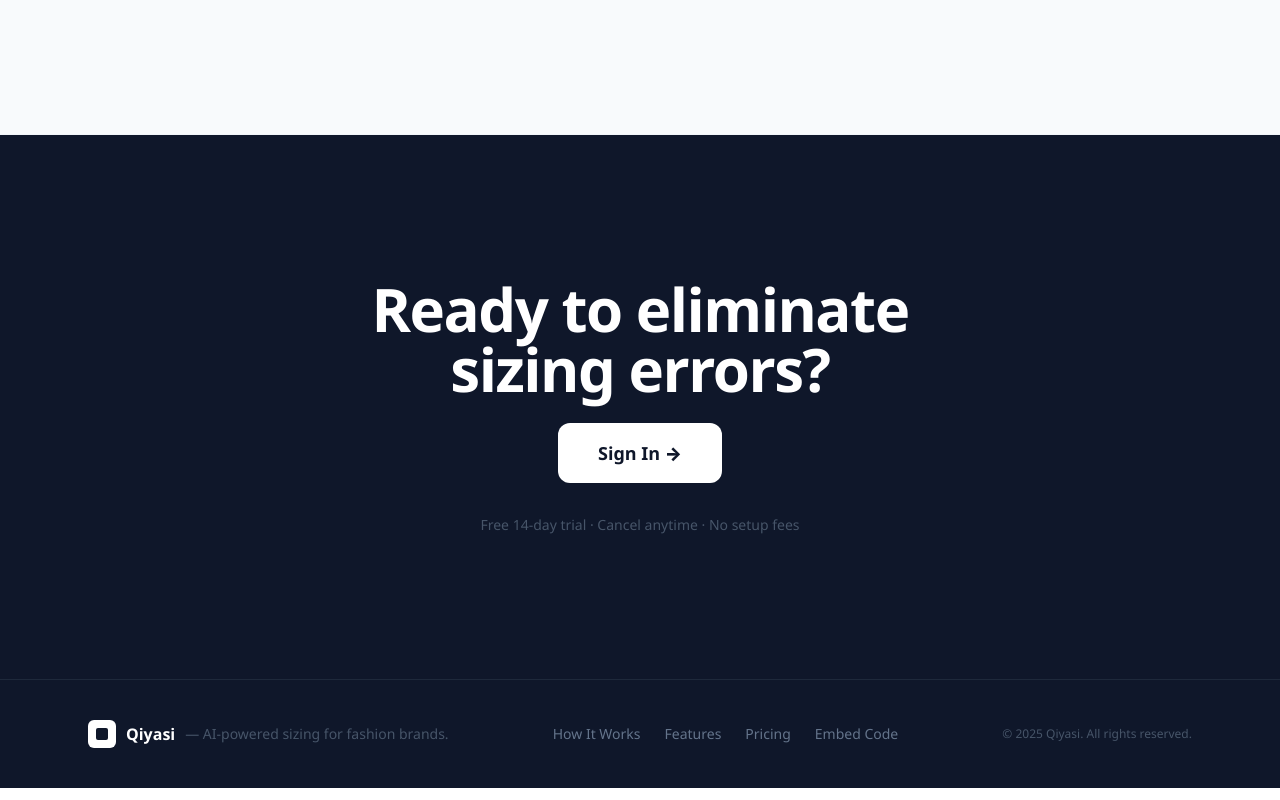
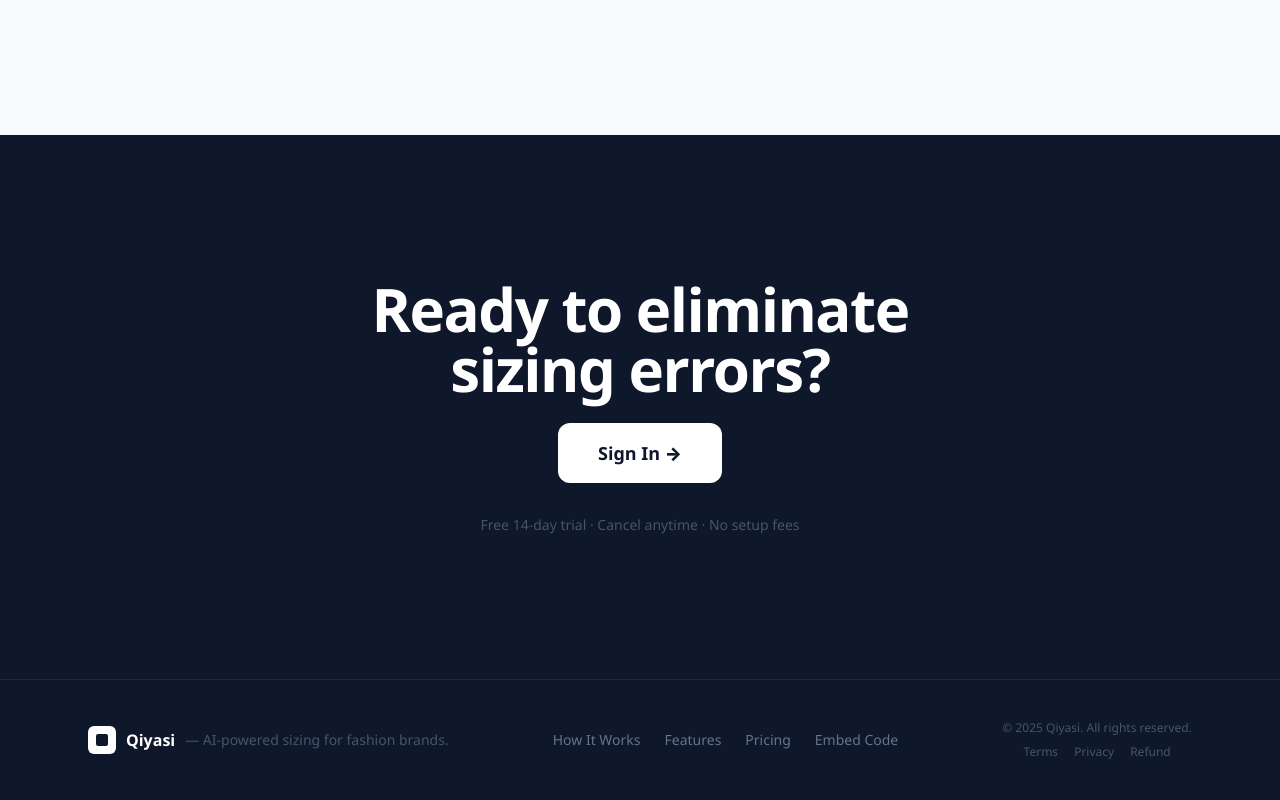
Before and after one commit to ljidanouar7-sys/qiyasi, a Next.js app: page / in a window 1280 px wide. Shown: the part 4733-5533 px from the top of the page. Built offline with nearby package versions, Linux system fonts and the light colour scheme.

Commit message:
feat: add legal links to footer

```diff
--- a/app/page.tsx
+++ b/app/page.tsx
@@ -755,7 +755,7 @@ export default function LandingPage() {
             <span className="font-black text-white">{t.nav.logo}</span>
             <span className="text-slate-600 text-sm">— {t.footer.tagline}</span>
           </div>
-          <div className="flex gap-6 text-sm text-slate-500">
+          <div className="flex flex-wrap justify-center gap-6 text-sm text-slate-500">
             {[
               ["/how-it-works", t.footer.links[0]],
               ["/features",     t.footer.links[1]],
@@ -765,7 +765,14 @@ export default function LandingPage() {
               <Link key={href} href={href} className="hover:text-white transition">{label}</Link>
             ))}
           </div>
-          <p className="text-slate-600 text-xs">{t.footer.copy}</p>
+          <div className="flex flex-col items-center gap-2">
+            <p className="text-slate-600 text-xs">{t.footer.copy}</p>
+            <div className="flex gap-4 text-xs text-slate-600">
+              <Link href="/terms"   className="hover:text-slate-400 transition">{isAr ? "شروط الخدمة" : "Terms"}</Link>
+              <Link href="/privacy" className="hover:text-slate-400 transition">{isAr ? "الخصوصية" : "Privacy"}</Link>
+              <Link href="/refund"  className="hover:text-slate-400 transition">{isAr ? "الاسترداد" : "Refund"}</Link>
+            </div>
+          </div>
         </div>
       </footer>
 
```
